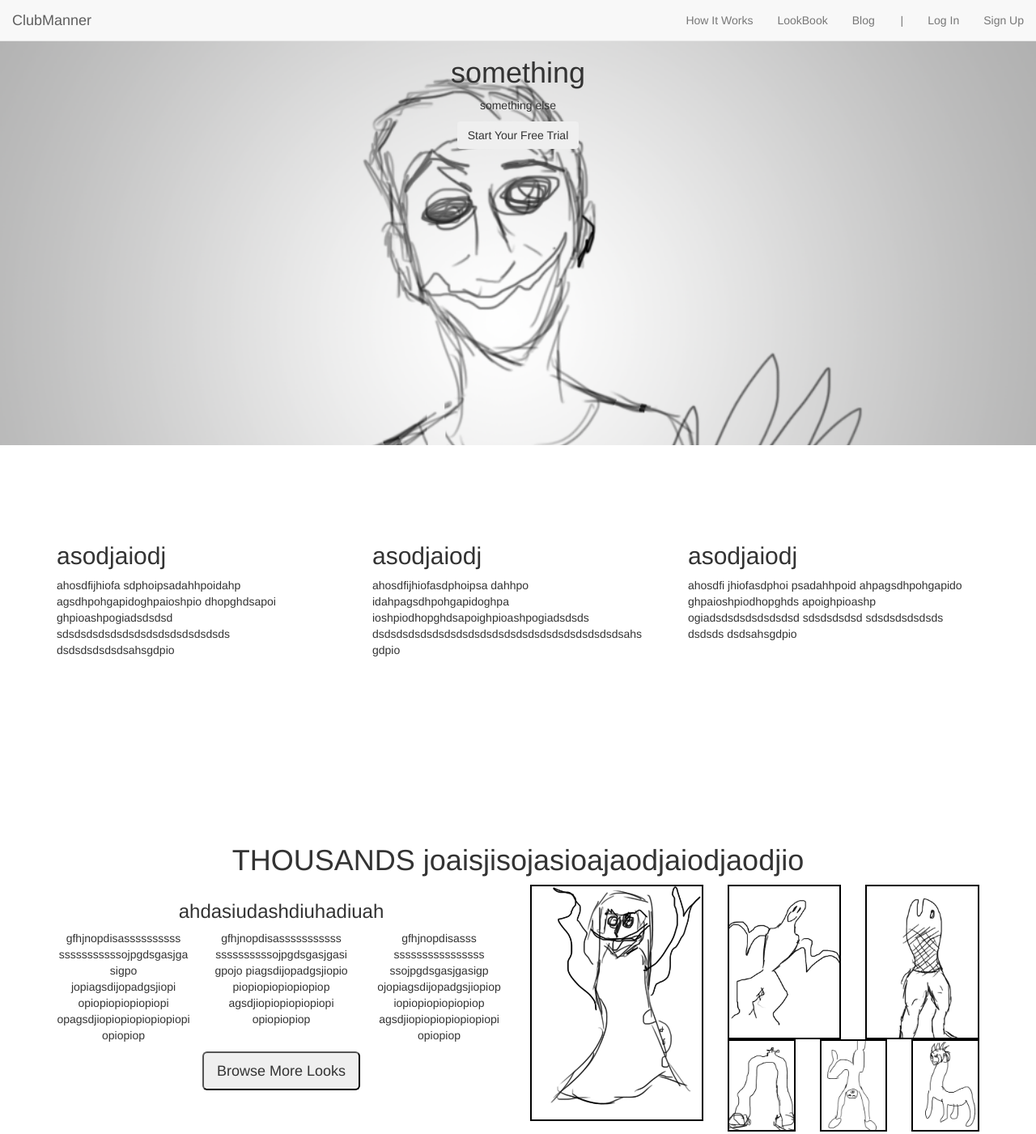
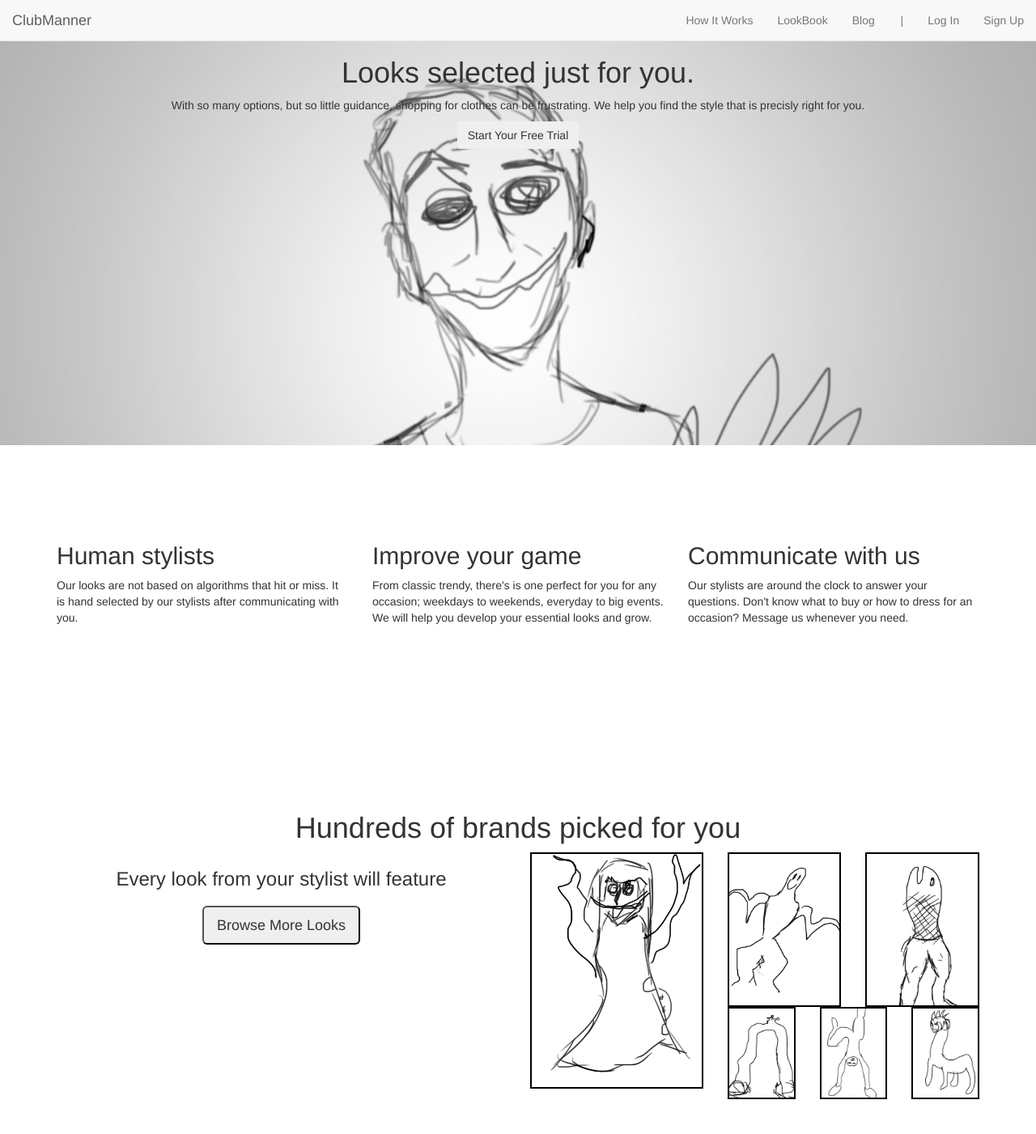
Before and after one commit to A-Au/ClubManner-frontend, a plain HTML site: page mock/mock.html in a window 1280 px wide. Shown: the top 1401 px of the page at 81% size. Drawn offline with nearby package versions, Linux system fonts and the light colour scheme.

Commit message:
replaced filler text

```diff
--- a/mock/mock.html
+++ b/mock/mock.html
@@ -70,8 +70,8 @@
 	            <div class="row">
 	            	<div class="col-md-12 text-center">
 		            	<!--TODO-->
-		            	<h1>something</h1>
-		            	<p>something else</p>
+		            	<h1>Looks selected just for you.</h1>
+		            	<p>With so many options, but so little guidance, shopping for clothes can be frustrating. We help you find the style that is precisly right for you.</p>
 		            	<button class="btn">Start Your Free Trial</button>
 	            	</div>
 	            </div>
@@ -82,16 +82,16 @@
 		<div class="container">
 			<div class="row">
 				<div class="col-md-4">
-					<h2>asodjaiodj</h2>
-					<p>ahosdfijhiofa sdphoipsadahhpoidahp agsdhpohgapidoghpaioshpio dhopghdsapoi ghpioashpogiadsdsdsd sdsdsdsdsdsdsdsdsdsdsdsdsdsds dsdsdsdsdsdsahsgdpio</p>
+					<h2>Human stylists</h2>
+					<p>Our looks are not based on algorithms that hit or miss. It is hand selected by our stylists after communicating with you.</p>
 				</div>
 				<div class="col-md-4">
-					<h2>asodjaiodj</h2>
-					<p>ahosdfijhiofasdphoipsa dahhpo idahpagsdhpohgapidoghpa ioshpiodhopghdsapoighpioashpogiadsdsds dsdsdsdsdsdsdsdsdsdsdsdsdsdsdsdsdsdsdsdsdsahs gdpio</p>
+					<h2>Improve your game</h2>
+					<p>From classic trendy, there's is one perfect for you for any occasion; weekdays to weekends, everyday to big events. We will help you develop your essential looks and grow.</p>
 				</div>
 				<div class="col-md-4">
-					<h2>asodjaiodj</h2>
-					<p>ahosdfi jhiofasdphoi psadahhpoid ahpagsdhpohgapido ghpaioshpiodhopghds apoighpioashp ogiadsdsdsdsdsdsdsd sdsdsdsdsd sdsdsdsdsdsds dsdsds dsdsahsgdpio</p>
+					<h2>Communicate with us</h2>
+					<p>Our stylists are around the clock to answer your questions. Don't know what to buy or how to dress for an occasion? Message us whenever you need.</p>
 				</div>
 			</div>
 		</div>
@@ -99,19 +99,19 @@
 
 	<section id="a2">
 		<div class="container text-center">
-			<h1>THOUSANDS joaisjisojasioajaodjaiodjaodjio</h1>
+			<h1>Hundreds of brands picked for you</h1>
 			<div class="row">
 				<div class="col-md-6">
-					<h3>ahdasiudashdiuhadiuah</h3>
+					<h3>Every look from your stylist will feature</h3>
 					<div class="row">
 						<div class="col-xs-4">
-							<p>gfhjnopdisassssssssss sssssssssssojpgdsgasjgasigpo jopiagsdijopadgsjiopi opiopiopiopiopiopi opagsdjiopiopiopiopiopiopiopiopiop</p>
+							<p></p>
 						</div>
 						<div class="col-xs-4">
-							<p>gfhjnopdisasssssssssss ssssssssssojpgdsgasjgasigpojo piagsdijopadgsjiopio piopiopiopiopiopiop agsdjiopiopiopiopiopi opiopiopiop</p>
+							<p></p>
 						</div>
 						<div class="col-xs-4">
-							<p>gfhjnopdisasss ssssssssssssssss ssojpgdsgasjgasigp ojopiagsdijopadgsjiopiop iopiopiopiopiopiop agsdjiopiopiopiopiopiopi opiopiop</p>
+							<p></p>
 						</div>
 					</div>
 					<button class="btn-lg">Browse More Looks</button>
@@ -156,7 +156,7 @@
 				</div>
 				<div class="col-md-6">
 					<h2>Personalized styling just for you</h2>
-					<p>huaisofd hdf hdspf ashfadpsho phoisfphoishpoif hpiosfphoisfphoip hoif phoiphaiodsp iohspahiophio afhioadsf piohadsfphioadspohiadsfphioadsphio asphioasdphio sdphio phio dpsiohphiof apohisfaphio aphioasphioahio aphoiahpiophoi phioaphiods phioaphio adphio afphioaphio aphio aphio piho phio phio aphio pahiodsphioaphioad phioaphioafphioafhp ioap ihoahioahi ohioahpioa sfhio ihoaahipo aphioapioh asphiof apihophioap hioahpiophiiodfhpas afdshp iohiopafd hpiofa hiopfahioph iopadshiop asdhiopaiphofaphio ahipofaphio ahipoapiohfhio </p>
+					<p>At Club Männer, styling is more than just a box of clothing. It is the product of communication between the stylist and you. As the stylist get to know you more, they are able to make recommendations to fit you specifically, for any occasion. Spend less, buy better.</p>
 					<div class="text-center"><button class="btn">Talk to us</button></div>
 				</div>
 			</div>
```
